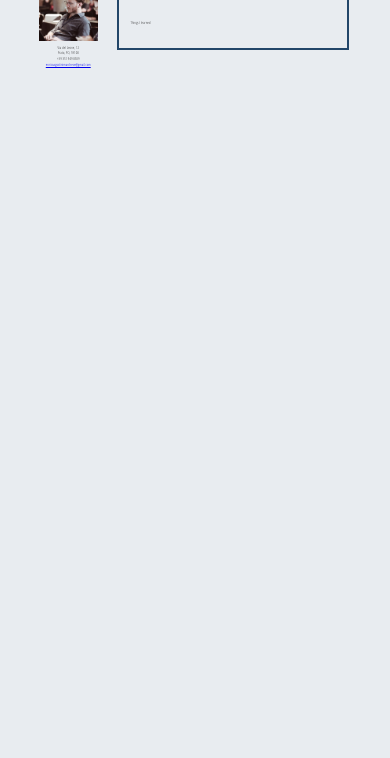
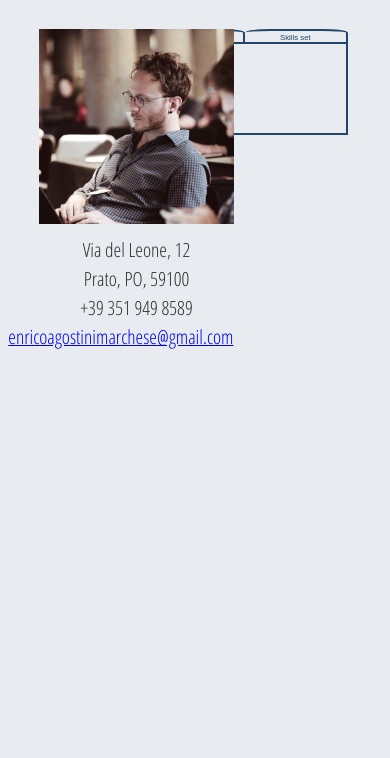
Before and after one commit to eamarchese/cv, a plain HTML site: page index.html in a window 390 px wide. Shown: the part 86-844 px from the top of the page. Drawn offline with nearby package versions, Linux system fonts and the light colour scheme.

Commit message:
other media queries

```diff
--- a/css/css.css
+++ b/css/css.css
@@ -144,4 +144,27 @@ button {
   h1 {
     font-size: 7rem;
   }
+
+  header {
+    margin-top: 10%;
+    margin-bottom: 15%;
+  }
+
+  aside {
+    width: 50%;
+    margin: 0 auto;
+  }
+
+  p {
+    font-size: 5rem;
+  }
+
+  a.mailAdress {
+    font-size: 5rem;
+    margin-left: -8rem;
+  }
+
+  section.history {
+    margin-left: auto;
+  }
 }
```
